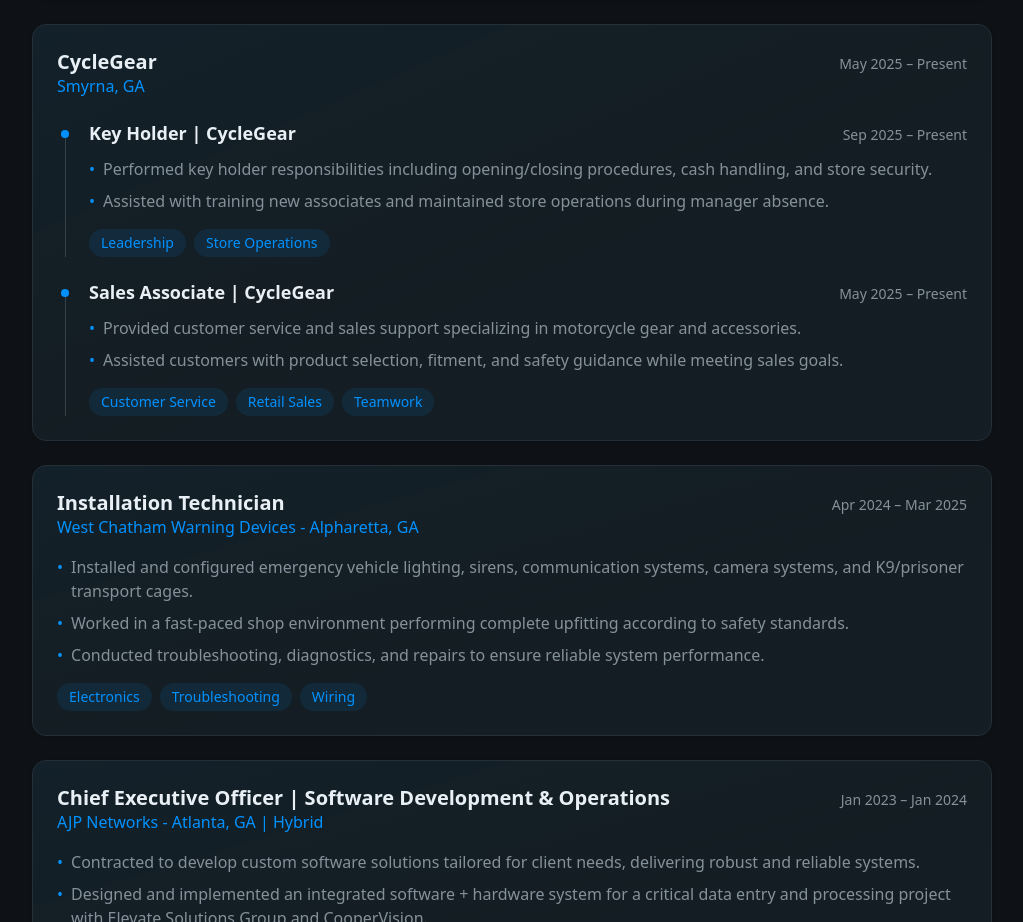
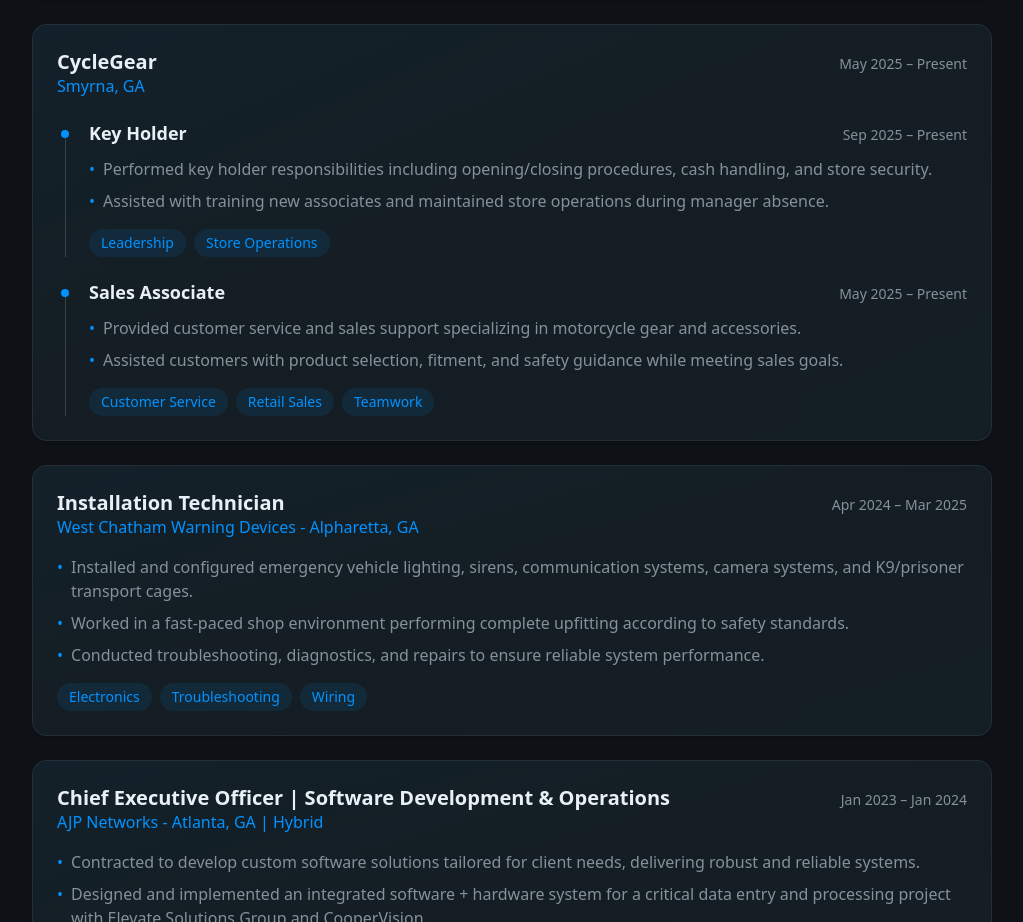
Before and after one commit to LegitKnots/Personal-Website-Portfolio, a Next.js app: page /resume in a window 1280 px wide. Shown: the part 1080-2002 px from the top of the page, without its empty margins (128-1151 px from the left). Built offline with nearby package versions, Linux system fonts and the light colour scheme.

Commit message:
Fix positions on CycleGear

```diff
--- a/app/resume/page.tsx
+++ b/app/resume/page.tsx
@@ -76,7 +76,7 @@ export default function ResumePage() {
                 companyDates="May 2025 – Present"
                 positions={[
                   {
-                    title: "Key Holder | CycleGear",
+                    title: "Key Holder",
                     dates: "Sep 2025 – Present",
                     descriptions: [
                       "Performed key holder responsibilities including opening/closing procedures, cash handling, and store security.",
@@ -85,7 +85,7 @@ export default function ResumePage() {
                     skills: ["Leadership", "Store Operations"]
                   },
                   {
-                    title: "Sales Associate | CycleGear",
+                    title: "Sales Associate",
                     dates: "May 2025 – Present",
                     descriptions: [
                       "Provided customer service and sales support specializing in motorcycle gear and accessories.",
```
